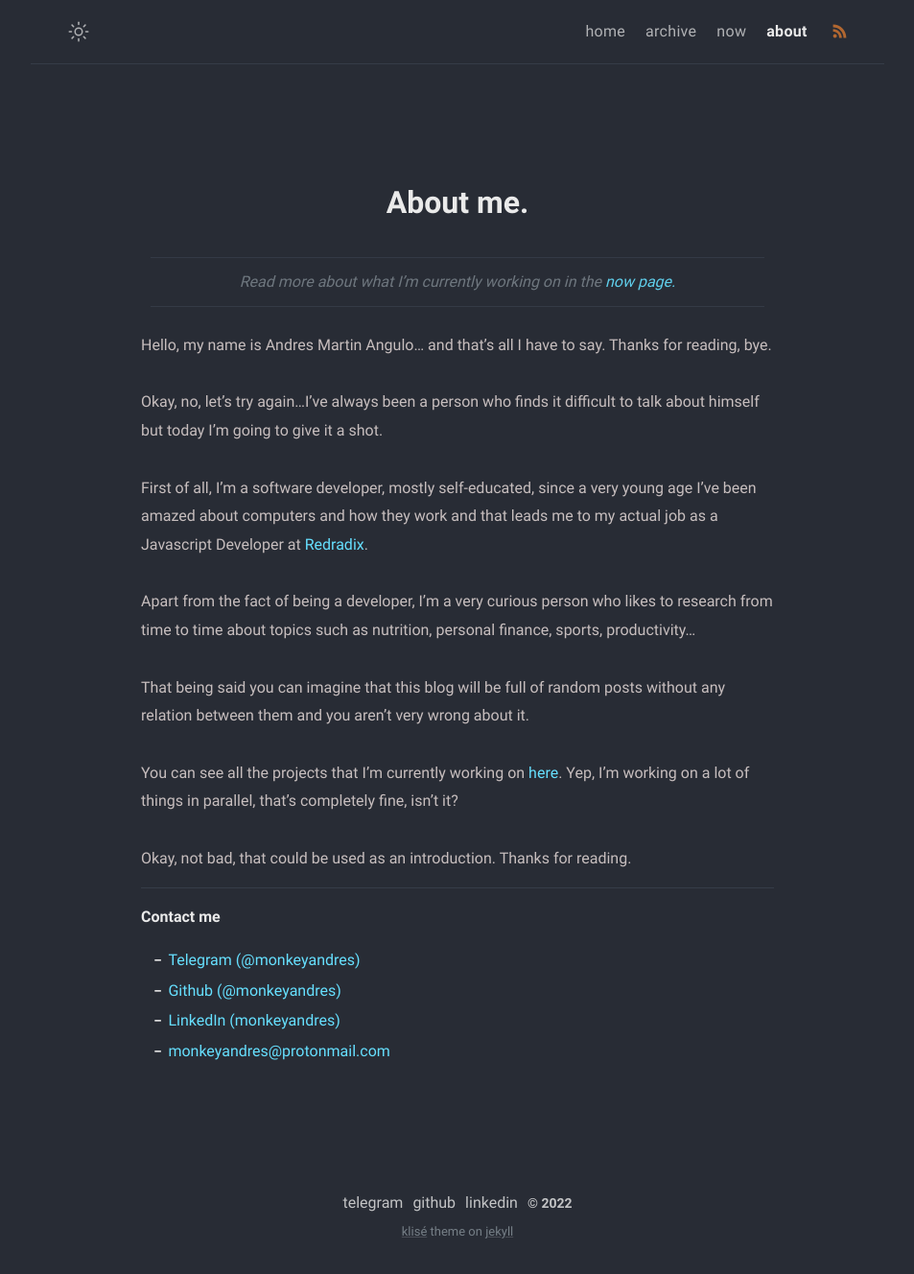
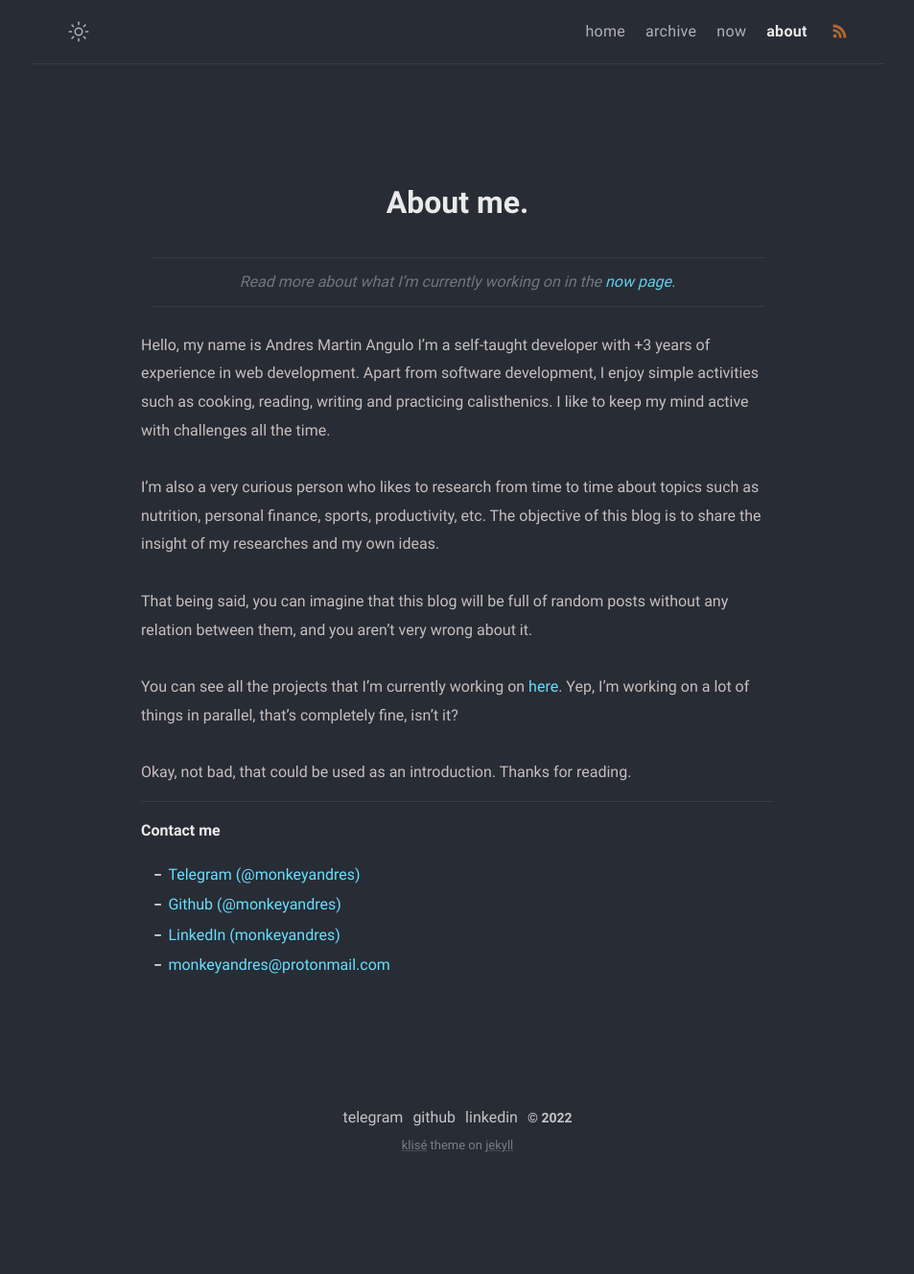
Before and after one commit to MonkeyAndres/MonkeyAndres.github.io, a Jekyll site: the page built from about.md, in a window 1280 px wide. Shown: the whole page at 96% size, without its empty margins (163-1116 px from the left). Built offline with Jekyll 4.4.1, drawn with Linux system fonts in a browser that asks for light colours; after the commit the page ends 1239 px from its top, so only the background shows below that.

Commit message:
📝 Update About page

```diff
--- a/about.md
+++ b/about.md
@@ -8,15 +8,11 @@ comments: false
 
 > Read more about what I'm currently working on in the [now page.](../now)
 
-Hello, my name is Andres Martin Angulo... and that's all I have to say. Thanks for reading, bye.
+Hello, my name is Andres Martin Angulo I'm a self-taught developer with +3 years of experience in web development. Apart from software development, I enjoy simple activities such as cooking, reading, writing and practicing calisthenics. I like to keep my mind active with challenges all the time.
 
-Okay, no, let's try again...I've always been a person who finds it difficult to talk about himself but today I'm going to give it a shot.
+I'm also a very curious person who likes to research from time to time about topics such as nutrition, personal finance, sports, productivity, etc. The objective of this blog is to share the insight of my researches and my own ideas.
 
-First of all, I'm a software developer, mostly self-educated, since a very young age I've been amazed about computers and how they work and that leads me to my actual job as a Javascript Developer at [Redradix](https://redradix.com/).
-
-Apart from the fact of being a developer, I'm a very curious person who likes to research from time to time about topics such as nutrition, personal finance, sports, productivity...
-
-That being said you can imagine that this blog will be full of random posts without any relation between them and you aren't very wrong about it.
+That being said, you can imagine that this blog will be full of random posts without any relation between them, and you aren't very wrong about it.
 
 You can see all the projects that I'm currently working on [here](../now). Yep, I'm working on a lot of things in parallel, that's completely fine, isn't it?
 
```
